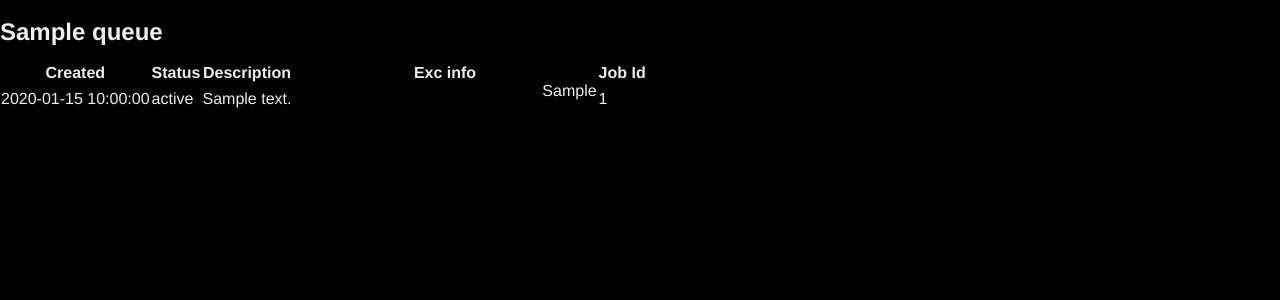
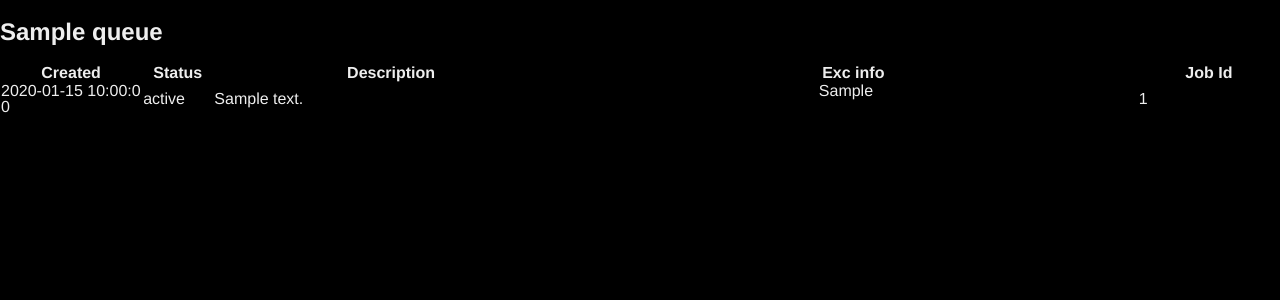
Before and after one commit to plecto/rq-mantis, a Flask app: template rq_mantis/templates/queue.html in a window 1280 px wide. Shown: the top 300 px of the page. Run offline with Flask 2, Linux system fonts and the light colour scheme; the template is opened without the code that fills it: most values are stand-ins (such as "Sample title", 1, 10 or a date in 2020); data that the repository does not hold is empty.

Commit message:
fixed some styles

```diff
--- a/rq_mantis/templates/base.html
+++ b/rq_mantis/templates/base.html
@@ -12,6 +12,7 @@
 <body>
 {% block content %}
 {% endblock %}
+{% block js %}{% endblock %}
 </body>
 
 </html>
--- a/rq_mantis/templates/queue.html
+++ b/rq_mantis/templates/queue.html
@@ -1,7 +1,7 @@
 {% extends 'base.html' %}
 
 {% block content %}
-
+<div class="container">
 	<h2>{{ queue.name }}</h2>
 
 	{% if queue.count %}
@@ -17,7 +17,17 @@
 
 		{% endif %}
 
-		<table>
+		<table class="table">
+			<colgroup>
+				{% if queue.name == 'failed' %}
+					<col width="10%" />
+				{% endif %}
+				<col width="10%" />
+				<col width="5%" />
+				<col width="25%" />
+				<col width="40%" />
+				<col width="10%" />
+			</colgroup>
 			<thead>
 			<tr>
 				{% if queue.name == 'failed' %}
@@ -58,5 +68,5 @@
 	{% else %}
 		<p>No jobs in queue</p>
 	{% endif %}
-
+</div>
 {% endblock %}
--- a/rq_mantis/templates/styles.css
+++ b/rq_mantis/templates/styles.css
@@ -66,3 +66,14 @@ a:hover, a:active, a:focus {
 	padding-top: 20px;
 	padding-bottom: 20px;
 }
+
+.container {
+	display: block;
+	width: 100%;
+}
+.table {
+	width: 100%;
+}
+.table td, .table th {
+	word-break: break-all;
+}
```
Also changed, not shown: rq_mantis/templates/index.html (+16 -3 lines), README.md.
